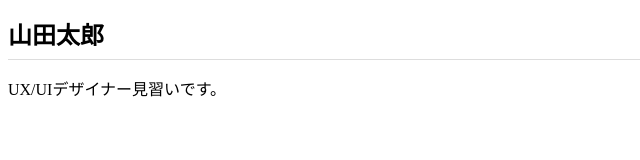
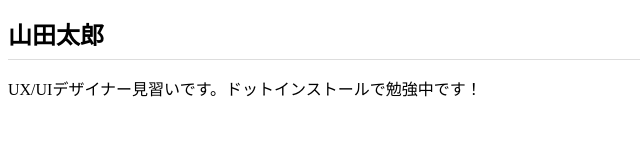
Before and after one commit to teruwan/teruwan.github.io, a plain HTML site: page index.html in a window 1280 px wide. Shown: the whole page, without its empty margins (0-640 px from the left). Drawn offline with Linux system fonts and the light colour scheme.

Commit message:
Add files via upload

```diff
--- a/index.html
+++ b/index.html
@@ -9,6 +9,6 @@
 </head>
 <body>
   <h1>山田太郎</h1>
-  <p>UX/UIデザイナー見習いです。</p>
+  <p>UX/UIデザイナー見習いです。ドットインストールで勉強中です！</p>
 </body>
 </html>
```
